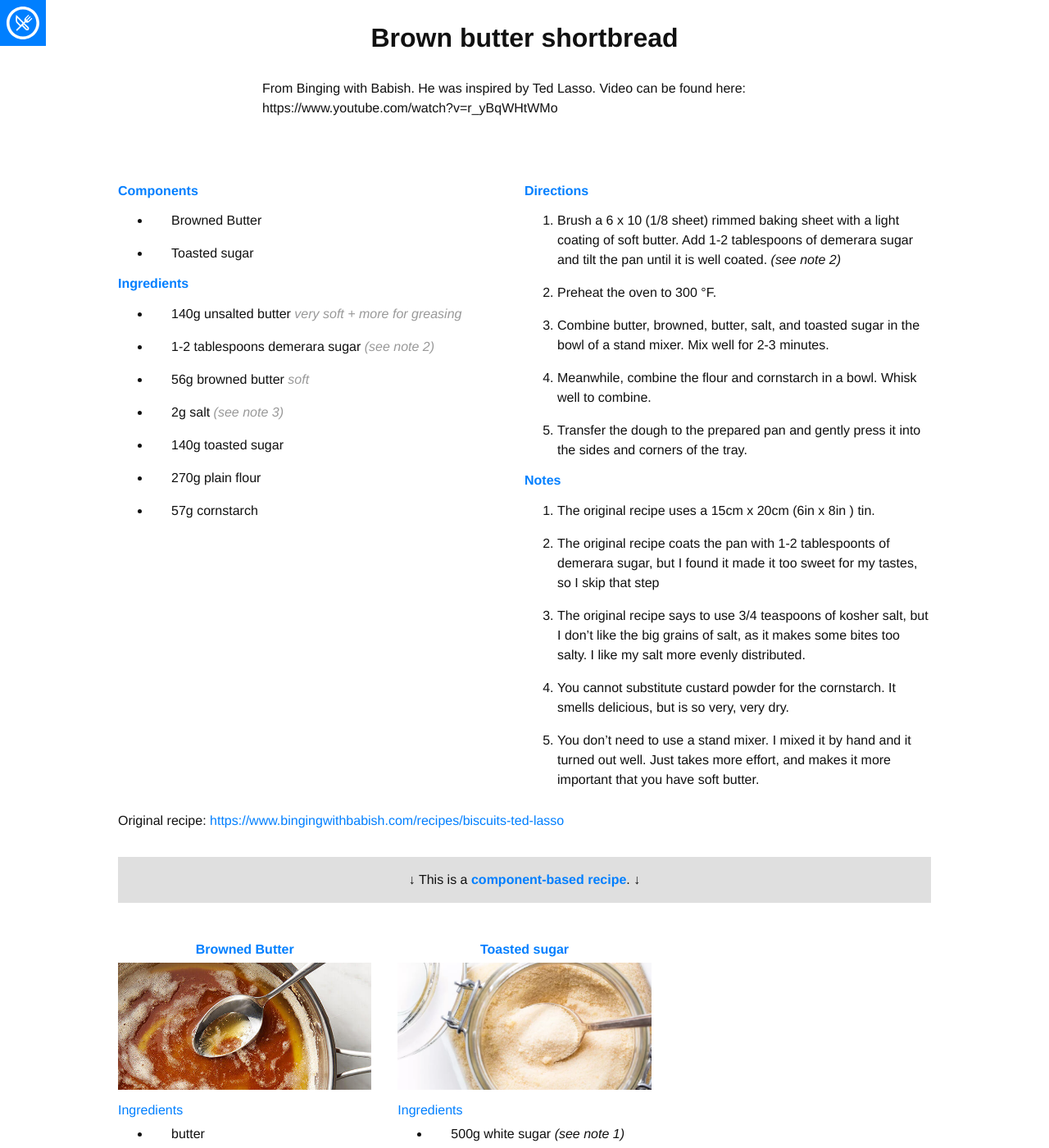
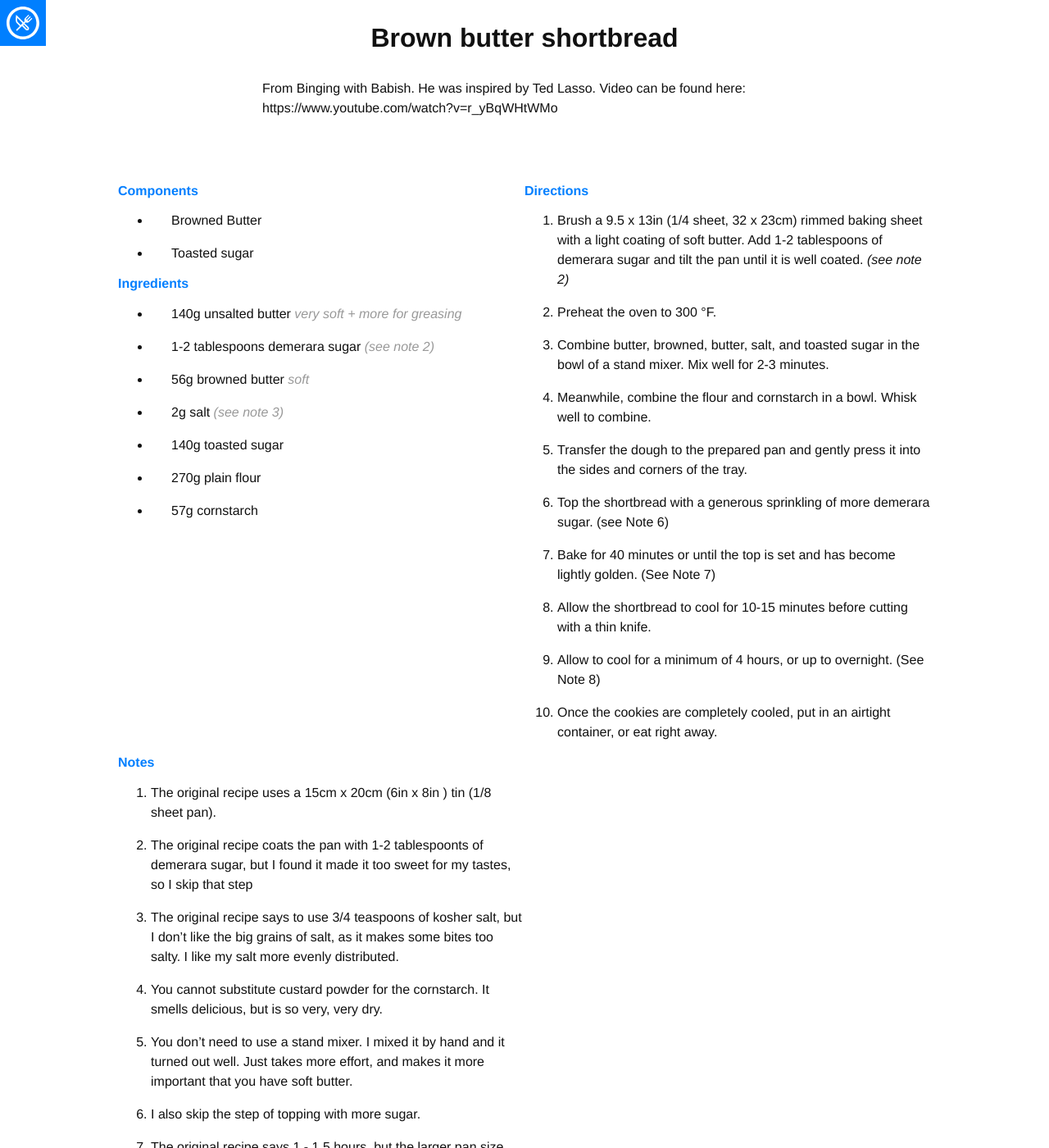
Before and after one commit to LexMalta/recipes, a Jekyll site: the page built from _recipes/brown-butter-shortbread.md, in a window 1280 px wide and 1400 px high, scrolled down 265 px. Shown: the whole window at 82% size. Built offline with Jekyll 4.4.1, drawn with Linux system fonts in a browser that asks for light colours; nearby versions of some CDN libraries; some web fonts are replaced; some of the changed text lies outside the part shown.

Commit message:
Finish brown butter shortbread recipe

```diff
--- a/_recipes/brown-butter-shortbread.md
+++ b/_recipes/brown-butter-shortbread.md
@@ -15,18 +15,27 @@
 - 57g cornstarch
 
 directions:
-- Brush a 6 x 10 (1/8 sheet) rimmed baking sheet with a light coating of soft butter. Add 1-2 tablespoons of demerara sugar and tilt the pan until it is well coated. _(see note 2)_
+- Brush a 9.5 x 13in (1/4 sheet, 32 x 23cm) rimmed baking sheet with a light coating of soft butter. Add 1-2 tablespoons of demerara sugar and tilt the pan until it is well coated. _(see note 2)_
 - Preheat the oven to 300 °F.
 - Combine butter, browned, butter, salt, and toasted sugar in the bowl of a stand mixer. Mix well for 2-3 minutes.
 - Meanwhile, combine the flour and cornstarch in a bowl. Whisk well to combine.
 - Transfer the dough to the prepared pan and gently press it into the sides and corners of the tray.
+- Top the shortbread with a generous sprinkling of more demerara sugar. (see Note 6)
+- Bake for 40 minutes or until the top is set and has become lightly golden. (See Note 7)
+- Allow the shortbread to cool for 10-15 minutes before cutting with a thin knife.
+- Allow to cool for a minimum of 4 hours, or up to overnight. (See Note 8)
+- Once the cookies are completely cooled, put in an airtight container, or eat right away.
+
 
 notes:
-- The original recipe uses a 15cm x 20cm (6in x 8in ) tin.
+- The original recipe uses a 15cm x 20cm (6in x 8in ) tin (1/8 sheet pan).
 - The original recipe coats the pan with 1-2 tablespoonts of demerara sugar, but I found it made it too sweet for my tastes, so I skip that step
 - The original recipe says to use 3/4 teaspoons of kosher salt, but I don't like the big grains of salt, as it makes some bites too salty. I like my salt more evenly distributed.
 - You cannot substitute custard powder for the cornstarch. It smells delicious, but is so very, very dry.
 - You don't need to use a stand mixer. I mixed it by hand and it turned out well. Just takes more effort, and makes it more important that you have soft butter.
+- I also skip the step of topping with more sugar.
+- The original recipe says 1 - 1.5 hours, but the larger pan size means shorter cooking time.
+- You can eat it before 4 hours, but it does taste nicer and have a better texter after being allowed to rest.
 
 recipes:
 - browned-butter.md
```
